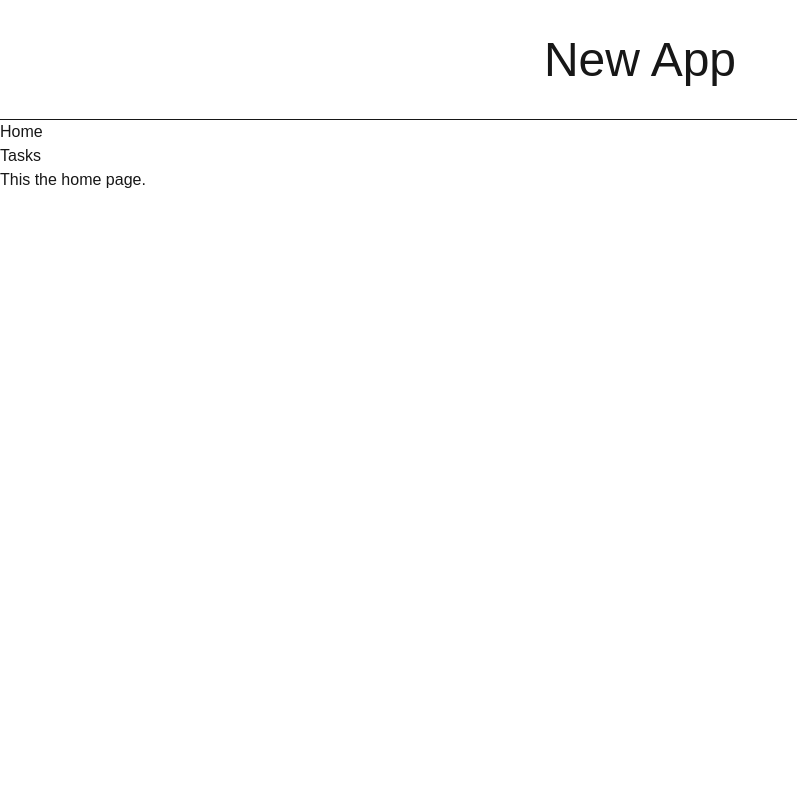
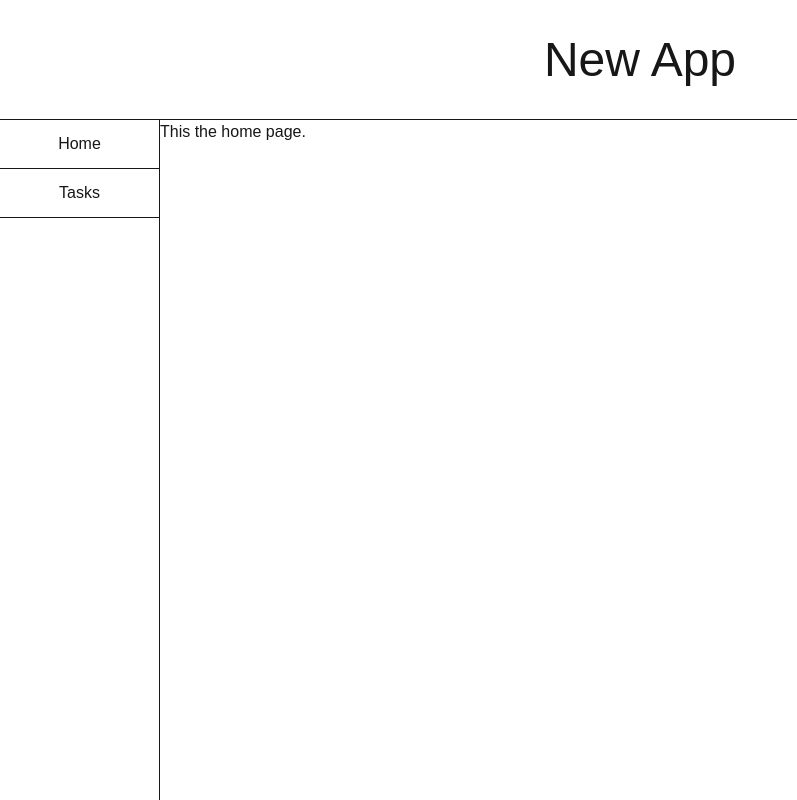
Before and after one commit to PatyTheImp/nokia-challenge, a Next.js app: page / in a window 1280 px wide. Shown: the whole page, without its empty margins (0-797 px from the left). Built offline with nearby package versions, Linux system fonts and the light colour scheme.

Commit message:
side menu

```diff
--- a/app/layout.tsx
+++ b/app/layout.tsx
@@ -13,15 +13,21 @@ export default function RootLayout({
 }>) {
   return (
     <html lang="en">
-      <body>
+      <AppContainer>
         <HeaderContainer>
-          <h1 style={{ fontSize: "3rem", textAlign: "center" }}>New App</h1>
+          <h1 className="text-5xl text-center">New App</h1>
         </HeaderContainer>
-        <SideMenuContainer />
-        <main>{children}</main>
-      </body>
+        <MainContainer>
+          <SideMenuContainer />
+          <main>{children}</main>
+        </MainContainer>
+      </AppContainer>
     </html>
   );
+}
+
+function AppContainer({ children }: { children: React.ReactNode }) {
+  return <body className="min-h-dvh flex flex-col">{children}</body>;
 }
 
 const tailwindHeaderClasses = "h-30 border-b place-content-around";
@@ -40,13 +46,39 @@ function HeaderContainer({
   );
 }
 
+const tailwindMainClasses = "grow columns-2 flex";
+
+function MainContainer({
+  className = "", //for additional classes
+  children,
+}: {
+  className: string;
+  children: React.ReactNode;
+}) {
+  return (
+    <div className={`${tailwindMainClasses} ${className}`}>{children}</div>
+  );
+}
+
 function SideMenuContainer() {
   return (
-    <nav>
+    <nav className="border-r w-40">
       <ul>
-        <li>Home</li>
-        <li>Tasks</li>
+        <MenuItem text="Home" />
+        <MenuItem text="Tasks" />
       </ul>
     </nav>
   );
 }
+
+const tailwindMenuItemClasses = "text-center p-3 border-b";
+
+function MenuItem({
+  className = "", //for additional classes
+  text,
+}: {
+  className: string;
+  text: string;
+}) {
+  return <li className={`${tailwindMenuItemClasses} ${className}`}>{text}</li>;
+}
```
